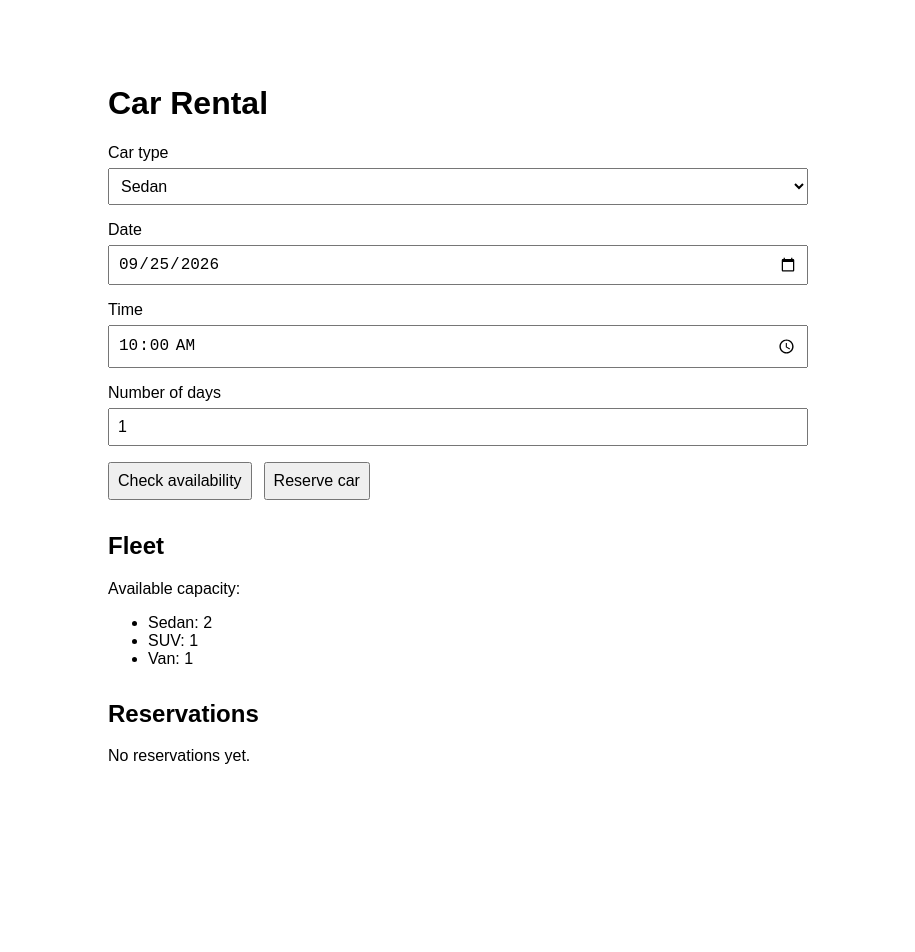
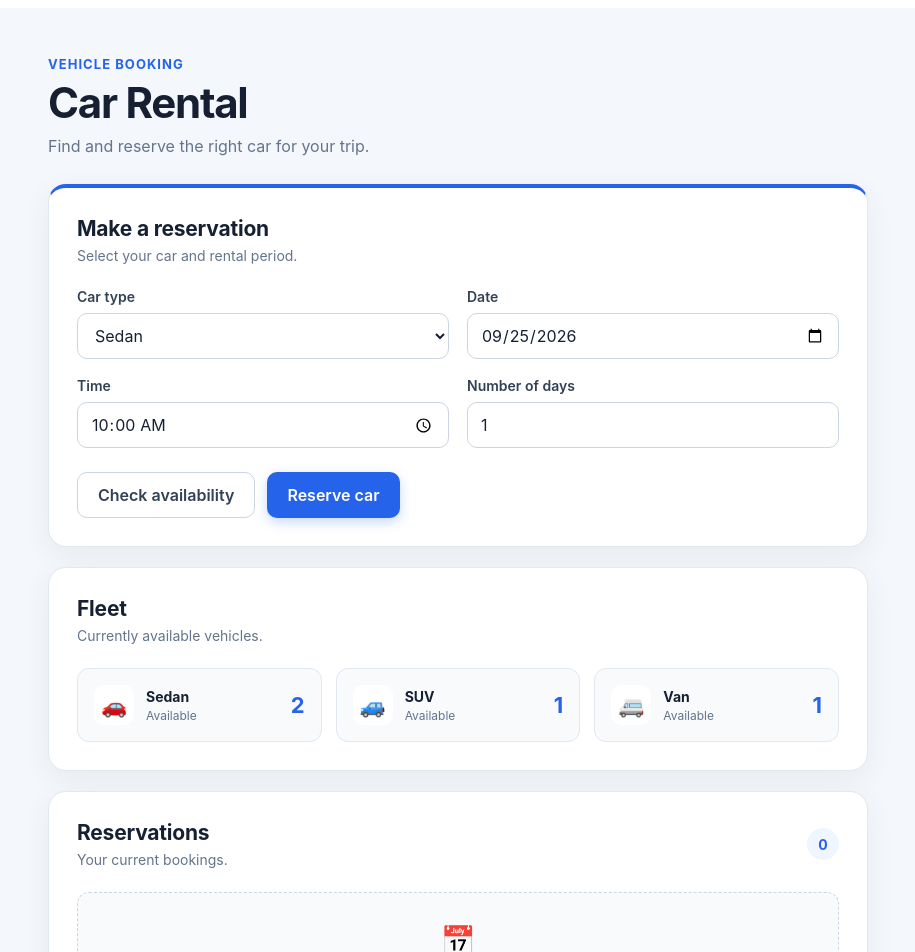
Before and after one commit to MacieyTM/car-rental, an Angular app: page / in a window 1280 px wide. Shown: the top 952 px of the page, without its empty margins (182-1097 px from the left). Before the commit the page ends 845 px from the top, so only its background shows below. Built offline with nearby package versions, Linux system fonts and the light colour scheme.

Commit message:
improve app UI and update README

```diff
--- a/src/app/app.css
+++ b/src/app/app.css
@@ -2,36 +2,349 @@
   display: block;
 }
 
+* {
+  box-sizing: border-box;
+}
+
+.page {
+  min-height: 100vh;
+  padding: 48px 20px;
+  background: #f4f7fb;
+  color: #172033;
+  font-family:
+    Inter,
+    -apple-system,
+    BlinkMacSystemFont,
+    'Segoe UI',
+    sans-serif;
+}
+
 .container {
-  max-width: 700px;
-  margin: 40px auto;
-  padding: 24px;
-  font-family: Arial, sans-serif;
+  width: 100%;
+  max-width: 820px;
+  margin: 0 auto;
+}
+
+.header {
+  margin-bottom: 28px;
+}
+
+.eyebrow {
+  margin: 0 0 8px;
+  color: #2563eb;
+  font-size: 13px;
+  font-weight: 700;
+  letter-spacing: 0.08em;
+  text-transform: uppercase;
+}
+
+h1 {
+  margin: 0;
+  font-size: 42px;
+  line-height: 1.1;
+  letter-spacing: -0.03em;
+}
+
+.subtitle {
+  margin: 10px 0 0;
+  color: #64748b;
+  font-size: 16px;
+}
+
+.card {
+  margin-bottom: 20px;
+  padding: 28px;
+  border: 1px solid #e2e8f0;
+  border-radius: 18px;
+  background: #ffffff;
+  box-shadow: 0 8px 30px rgba(15, 23, 42, 0.06);
+}
+
+.booking-card {
+  border-top: 4px solid #2563eb;
+}
+
+.section-header {
+  display: flex;
+  align-items: center;
+  justify-content: space-between;
+  gap: 16px;
+  margin-bottom: 24px;
+}
+
+.section-header h2 {
+  margin: 0;
+  font-size: 21px;
+  letter-spacing: -0.01em;
+}
+
+.section-header p {
+  margin: 6px 0 0;
+  color: #64748b;
+  font-size: 14px;
 }
 
 .form {
   display: grid;
-  gap: 16px;
-  margin-bottom: 32px;
+  grid-template-columns: repeat(2, 1fr);
+  gap: 18px;
 }
 
 label {
   display: grid;
-  gap: 6px;
+  gap: 8px;
+}
+
+label span {
+  color: #334155;
+  font-size: 14px;
+  font-weight: 600;
 }
 
 input,
-select,
-button {
-  padding: 8px;
-  font-size: 16px;
+select {
+  width: 100%;
+  min-height: 46px;
+  padding: 0 13px;
+  border: 1px solid #cbd5e1;
+  border-radius: 10px;
+  outline: none;
+  background: #ffffff;
+  color: #172033;
+  font: inherit;
+  transition:
+    border-color 0.2s,
+    box-shadow 0.2s;
+}
+
+input:hover,
+select:hover {
+  border-color: #94a3b8;
+}
+
+input:focus,
+select:focus {
+  border-color: #2563eb;
+  box-shadow: 0 0 0 3px rgba(37, 99, 235, 0.12);
 }
 
 .actions {
   display: flex;
   gap: 12px;
+  margin-top: 24px;
 }
 
-section {
-  margin-top: 32px;
+.button {
+  min-height: 46px;
+  padding: 0 20px;
+  border: 0;
+  border-radius: 10px;
+  font: inherit;
+  font-weight: 600;
+  cursor: pointer;
+  transition:
+    transform 0.15s,
+    box-shadow 0.15s,
+    background 0.15s;
 }
+
+.button:hover {
+  transform: translateY(-1px);
+}
+
+.button:active {
+  transform: translateY(0);
+}
+
+.button-primary {
+  background: #2563eb;
+  color: #ffffff;
+  box-shadow: 0 4px 12px rgba(37, 99, 235, 0.25);
+}
+
+.button-primary:hover {
+  background: #1d4ed8;
+}
+
+.button-secondary {
+  border: 1px solid #cbd5e1;
+  background: #ffffff;
+  color: #334155;
+}
+
+.button-secondary:hover {
+  background: #f8fafc;
+}
+
+.message {
+  margin-top: 20px;
+  padding: 13px 15px;
+  border-radius: 10px;
+  background: #eff6ff;
+  color: #1d4ed8;
+  font-size: 14px;
+  font-weight: 500;
+}
+
+.fleet {
+  display: grid;
+  grid-template-columns: repeat(3, 1fr);
+  gap: 14px;
+}
+
+.fleet-item {
+  display: grid;
+  grid-template-columns: auto 1fr auto;
+  align-items: center;
+  gap: 12px;
+  padding: 16px;
+  border: 1px solid #e2e8f0;
+  border-radius: 12px;
+  background: #f8fafc;
+}
+
+.fleet-icon {
+  display: grid;
+  width: 40px;
+  height: 40px;
+  place-items: center;
+  border-radius: 10px;
+  background: #ffffff;
+  font-size: 21px;
+}
+
+.fleet-item div {
+  display: grid;
+  gap: 3px;
+}
+
+.fleet-item strong {
+  font-size: 14px;
+}
+
+.fleet-item span:not(.fleet-icon) {
+  color: #64748b;
+  font-size: 12px;
+}
+
+.fleet-item b {
+  font-size: 22px;
+  color: #2563eb;
+}
+
+.reservation-count {
+  display: grid;
+  min-width: 32px;
+  height: 32px;
+  padding: 0 8px;
+  place-items: center;
+  border-radius: 999px;
+  background: #eff6ff;
+  color: #2563eb;
+  font-size: 14px;
+  font-weight: 700;
+}
+
+.reservations {
+  display: grid;
+  gap: 10px;
+}
+
+.reservation {
+  display: flex;
+  align-items: center;
+  gap: 14px;
+  padding: 15px;
+  border: 1px solid #e2e8f0;
+  border-radius: 12px;
+  background: #f8fafc;
+}
+
+.reservation-icon {
+  display: grid;
+  width: 42px;
+  height: 42px;
+  flex-shrink: 0;
+  place-items: center;
+  border-radius: 10px;
+  background: #ffffff;
+  font-size: 20px;
+}
+
+.reservation-details {
+  display: grid;
+  flex: 1;
+  gap: 4px;
+}
+
+.reservation-details strong {
+  font-size: 14px;
+}
+
+.reservation-details span {
+  color: #64748b;
+  font-size: 13px;
+}
+
+.reservation-duration {
+  color: #475569;
+  font-size: 13px;
+  font-weight: 600;
+  white-space: nowrap;
+}
+
+.empty-state {
+  display: grid;
+  justify-items: center;
+  gap: 8px;
+  padding: 30px;
+  border: 1px dashed #cbd5e1;
+  border-radius: 12px;
+  background: #f8fafc;
+  color: #64748b;
+}
+
+.empty-state span {
+  font-size: 28px;
+}
+
+.empty-state p {
+  margin: 0;
+  font-size: 14px;
+}
+
+@media (max-width: 640px) {
+  .page {
+    padding: 28px 14px;
+  }
+
+  .card {
+    padding: 20px;
+    border-radius: 14px;
+  }
+
+  h1 {
+    font-size: 34px;
+  }
+
+  .form,
+  .fleet {
+    grid-template-columns: 1fr;
+  }
+
+  .actions {
+    flex-direction: column;
+  }
+
+  .button {
+    width: 100%;
+  }
+
+  .reservation {
+    align-items: flex-start;
+  }
+
+  .reservation-duration {
+    margin-left: auto;
+  }
+}
--- a/src/app/app.html
+++ b/src/app/app.html
@@ -1,9 +1,25 @@
-<main class="container">
+<main class="page">
+  <div class="container">
+
+    <header class="header">
+      <div>
+        <p class="eyebrow">Vehicle booking</p>
         <h1>Car Rental</h1>
+        <p class="subtitle">Find and reserve the right car for your trip.</p>
+      </div>
+    </header>
+
+    <section class="card booking-card">
+      <div class="section-header">
+        <div>
+          <h2>Make a reservation</h2>
+          <p>Select your car and rental period.</p>
+        </div>
+      </div>
 
       <div class="form">
         <label>
-      Car type
+          <span>Car type</span>
           <select [ngModel]="selectedType()" (ngModelChange)="selectedType.set($event)">
             <option [ngValue]="CarType.Sedan">Sedan</option>
             <option [ngValue]="CarType.SUV">SUV</option>
@@ -12,55 +28,113 @@
         </label>
 
         <label>
-      Date
+          <span>Date</span>
           <input type="date" [ngModel]="selectedDate()" (ngModelChange)="selectedDate.set($event)" />
         </label>
 
         <label>
-      Time
+          <span>Time</span>
           <input type="time" [ngModel]="selectedTime()" (ngModelChange)="selectedTime.set($event)" />
         </label>
 
         <label>
-      Number of days
+          <span>Number of days</span>
           <input type="number" min="1" [ngModel]="numberOfDays()" (ngModelChange)="numberOfDays.set($event)" />
         </label>
+      </div>
 
       <div class="actions">
-      <button type="button" (click)="checkAvailability()">Check availability</button>
+        <button class="button button-secondary" type="button" (click)="checkAvailability()">
+          Check availability
+        </button>
 
-      <button type="button" (click)="reserveCar()">Reserve car</button>
+        <button class="button button-primary" type="button" (click)="reserveCar()">
+          Reserve car
+        </button>
       </div>
 
       @if (message()) {
-    <p>{{ message() }}</p>
+      <div class="message">
+        {{ message() }}
+      </div>
+      }
+    </section>
+
+    <section class="card">
+      <div class="section-header">
+        <div>
+          <h2>Fleet</h2>
+          <p>Currently available vehicles.</p>
+        </div>
+      </div>
+
+      <div class="fleet">
+        <div class="fleet-item">
+          <span class="fleet-icon">🚗</span>
+          <div>
+            <strong>Sedan</strong>
+            <span>Available</span>
+          </div>
+          <b>{{ fleet.getCount(CarType.Sedan) }}</b>
+        </div>
+
+        <div class="fleet-item">
+          <span class="fleet-icon">🚙</span>
+          <div>
+            <strong>SUV</strong>
+            <span>Available</span>
+          </div>
+          <b>{{ fleet.getCount(CarType.SUV) }}</b>
+        </div>
+
+        <div class="fleet-item">
+          <span class="fleet-icon">🚐</span>
+          <div>
+            <strong>Van</strong>
+            <span>Available</span>
+          </div>
+          <b>{{ fleet.getCount(CarType.Van) }}</b>
+        </div>
+      </div>
+    </section>
+
+    <section class="card">
+      <div class="section-header">
+        <div>
+          <h2>Reservations</h2>
+          <p>Your current bookings.</p>
+        </div>
+
+        <span class="reservation-count">{{ reservations().length }}</span>
+      </div>
+
+      @if (reservations().length === 0) {
+      <div class="empty-state">
+        <span>📅</span>
+        <p>No reservations yet.</p>
+      </div>
+      } @else {
+      <div class="reservations">
+        @for (reservation of reservations(); track $index) {
+        <div class="reservation">
+          <div class="reservation-icon">🚘</div>
+
+          <div class="reservation-details">
+            <strong>{{ reservation.carType }}</strong>
+
+            <span>
+              {{ reservation.startDate | date: 'yyyy-MM-dd HH:mm' }}
+            </span>
+          </div>
+
+          <div class="reservation-duration">
+            {{ reservation.numberOfDays }} day(s)
+          </div>
+        </div>
         }
       </div>
-
-  <section>
-    <h2>Fleet</h2>
-
-    <p>Available capacity:</p>
-
-    <ul>
-      <li>Sedan: {{ fleet.getCount(CarType.Sedan) }}</li>
-      <li>SUV: {{ fleet.getCount(CarType.SUV) }}</li>
-      <li>Van: {{ fleet.getCount(CarType.Van) }}</li>
-    </ul>
+      }
     </section>
 
-  <section>
-    <h2>Reservations</h2>
-
-    @if (reservations().length === 0) {
-    <p>No reservations yet.</p>
-    } @else {
-    @for (reservation of reservations(); track $index) {
-    <p>
-      {{ reservation.carType }} — {{ reservation.startDate | date: 'yyyy-MM-dd HH:mm' }} —
-      {{ reservation.numberOfDays }} day(s)
-    </p>
-    }
-    }
-  </section>
+  </div>
 </main>
--- a/src/index.html
+++ b/src/index.html
@@ -6,7 +6,7 @@
   <title>CarRental</title>
   <base href="/">
   <meta name="viewport" content="width=device-width, initial-scale=1">
-  <link rel="icon" type="image/x-icon" href="favicon.ico">
+  <link rel="icon" type="image/x-icon" href="/assets/car-renting.jpg">
 </head>
 
 <body>
```
Also changed, not shown: public/assets/car-renting.jpg (added), 1 other file (tests, documents, lock files or other folders). Lines whose indentation alone changed are shown as unchanged.
